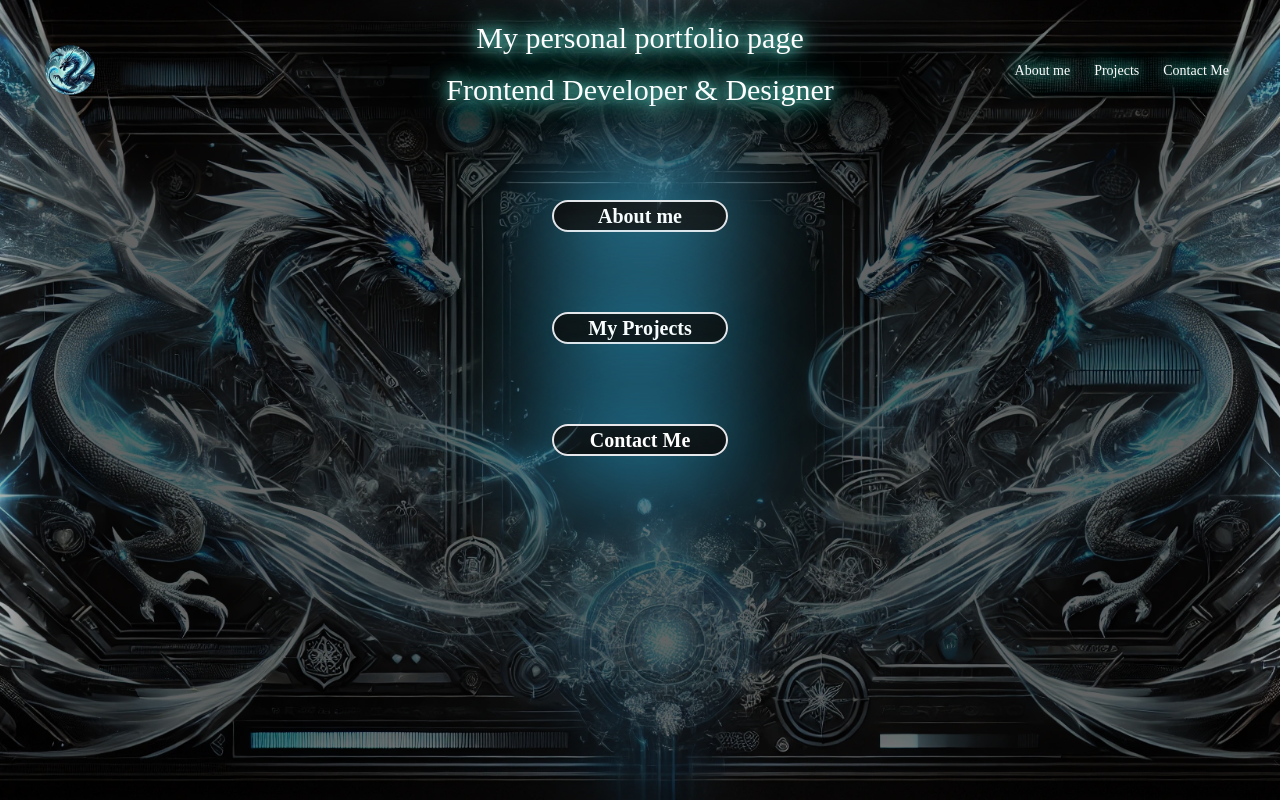
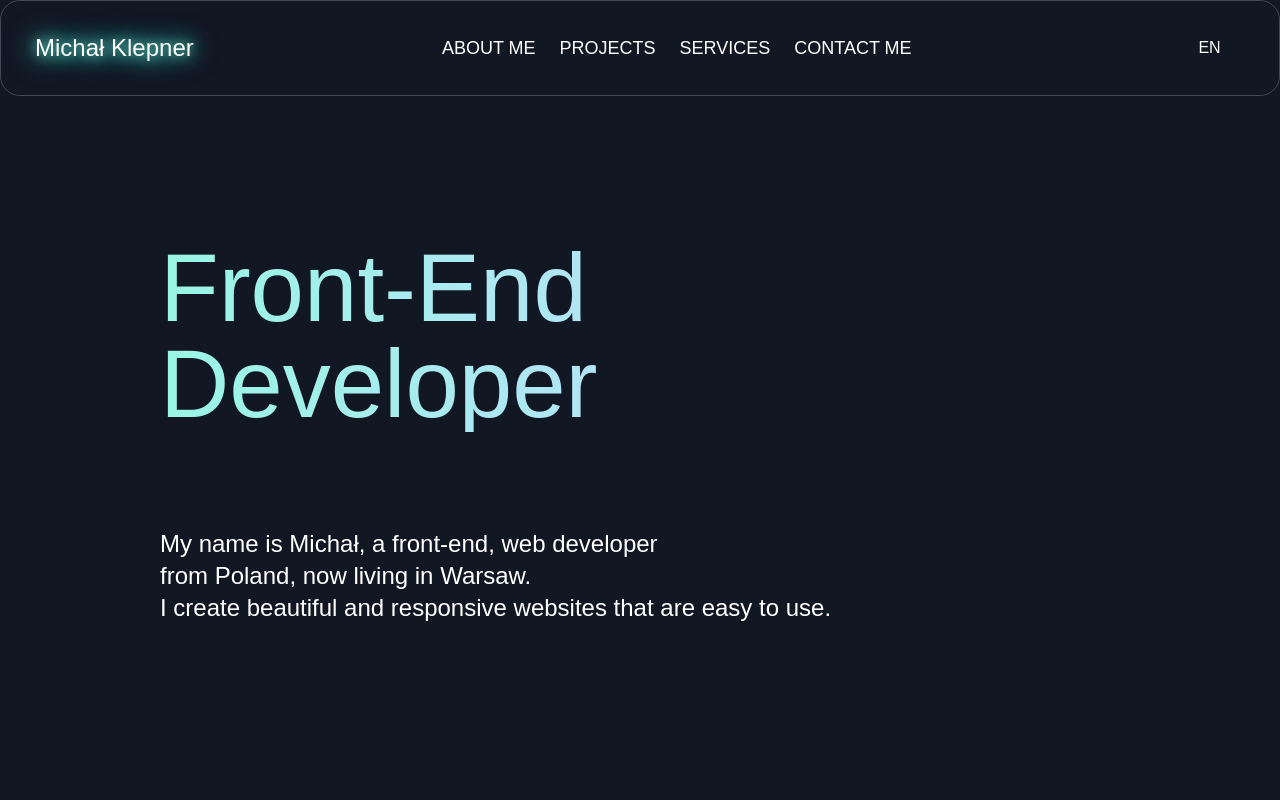
Before and after one commit to FlamingShali/Porfolio-Page, a React (Vite) app: page / in a window 1280 px wide. Built offline with nearby package versions, Linux system fonts and the light colour scheme.

Commit message:
Changed layout of the page, removed bg-image, added new modern design

```diff
--- a/src/components/NavBar.jsx
+++ b/src/components/NavBar.jsx
@@ -1,4 +1,4 @@
-import { NavLink } from "react-router";
+import { Link, NavLink } from "react-router";
 import NavBarLink from "./NavBarLink";
 import { useState } from "react";
 import { X, Menu } from "lucide-react";
@@ -17,36 +17,19 @@ export default function NavBar() {
           <NavBarLink path="/contact">Contact Me </NavBarLink>
         </ul>
       ) : (
-        <div>
-          <nav className="bg-transparent w-full p-5">
-            <div className=" animate-dragon-glow flex justify-between flex-row">
-              <div className="w-1/4 justify-start items-start">
-                <NavLink to="/">
-                  <img
-                    className="rounded-full scale-50 hover:scale-75 transition-all duration-300 "
-                    src={menuIcon}
-                  />
-                </NavLink>
-              </div>
-              <div className=" relative flex flex-col items-center w-4/5 lg:w-1/2 md:text-2xl lg:text-3xl ">
-                <div className="absolute inset-0 bg-black opacity-110 blur-2xl"></div>
-                <h1 className="text-center relative text:sm ">
-                  My personal portfolio page
-                </h1>
-                <h2 className="text-center relative text:sm  mt-4 ">
-                  Frontend Developer & Designer
-                </h2>
-              </div>
-              <ul className="hidden lg:flex md:w-1/5 space-x-6 justify-end m-auto">
-                <NavBarLink path="/aboutSection">About me</NavBarLink>
-                <NavBarLink path="/projects">Projects</NavBarLink>
-                <NavBarLink path="/contact">Contact Me </NavBarLink>
-              </ul>
-              <div className="lg:hidden w-1/4 relative">
-                <div className="absolute left-10 sm:left-24"></div>
-              </div>
-            </div>
-          </nav>
+        <div className="w-1/5">
+          <header className="bg-transparent border fixed top-0 left-0 right-0 w-full flex justify-between items-center lg:p-[34px]  z-30 border-[#414a5a] rounded-[20px] my-0 mx-auto max-w-[1280px] h-24">
+            <Link className="text-2xl animate-dragon-glow" to="/">
+              Michał Klepner
+            </Link>
+            <ul className="uppercase hidden  lg:flex md:w-2/5 space-x-6 w-full">
+              <NavBarLink path="/aboutSection">About me</NavBarLink>
+              <NavBarLink path="/projects">Projects</NavBarLink>
+              <NavBarLink path="/contact">Services </NavBarLink>
+              <NavBarLink path="/contact">Contact Me </NavBarLink>
+            </ul>
+            <button className="w-[71px] p-[6px 32px 6px 8px]">EN</button>
+          </header>
         </div>
       )}
       <button
--- a/src/components/NavBarLink.jsx
+++ b/src/components/NavBarLink.jsx
@@ -7,7 +7,7 @@ const NavBarLink = ({ children, path }) => {
       <NavLink
         viewTransition
         className="hover:text-blue-400 scale-50  hover:scale-125 active:text-blue-400 transition-all duration-300
-        sm:text-sm "
+        sm:text-sm md:text-lg  "
         to={path}
       >
         {children}
--- a/src/index.css
+++ b/src/index.css
@@ -9,9 +9,13 @@
 }
 
 body {
-  font-family:'Times New Roman', Times, serif;
+  background-color: #111723;
+  font-family: "Manrope", sans-serif;
+  font-weight: 400;
   color: white;
-  background-color: black;
+  margin: 0;
+  padding-top: env(safe-area-inset-top, 0);
+  padding-bottom: env(safe-area-inset-bottom, 0);
 }
 
 .active {
--- a/src/pages/AboutSection.jsx
+++ b/src/pages/AboutSection.jsx
@@ -5,7 +5,7 @@ const AboutSection = () => {
   DocumentTitle("Portfolio - About me");
   return (
     <div className=" absolute md:m-auto left-0 right-0 md:top-40 top-60  md:text-2xl flex flex-col bg-transparent justify-items-center text-center">
-      <h1 className=" self-center m-10 font-semibold animate-core-appear">
+      <h1 className=" self-center m-10 font-semibold">
         Something about me
       </h1>
       <div className="font-sans relative animate-appear-down md:m-11 lg:text-lg p-3">
--- a/src/pages/MainPage.jsx
+++ b/src/pages/MainPage.jsx
@@ -4,17 +4,20 @@ import DocumentTitle from "../hooks/DocumentTitle";
 const MainPage = () => {
   DocumentTitle("Portfolio - Main");
   return (
-    <div className="text-white transition-all absolute duration-300 flex flex-col justify-center text-center m-auto left-0 right-0 top-56 md:top-40 font-semibold md:w-1/6">
-      <MainNavLink path="/aboutSection" speed={"quick"}>
-        About me
-      </MainNavLink>
-      <MainNavLink path="/projects" speed={"medium"}>
-        My Projects
-      </MainNavLink>
-      <MainNavLink path="/contact" speed={"long"}>
-        Contact Me
-      </MainNavLink>
-    </div>
+    <main className="text-8xl relative opacity-[1] left-0">
+      <div className="flex flex-col  absolute m-auto top-60 left-40 animate-appear-medium">
+        <h1 className="bg-gradient-to-r from-teal-200 to-blue-200 inline-block text-transparent bg-clip-text">
+          Front-End
+          <br />
+          Developer
+        </h1>
+        <br />
+        <p className="text-2xl">My name is Michał, a front-end, web developer<p>
+          from Poland, now living in Warsaw.
+          </p>
+        I create beautiful and responsive websites that are easy to use. </p>
+      </div>
+    </main>
   );
 };
 
--- a/src/ui/AppLayout.jsx
+++ b/src/ui/AppLayout.jsx
@@ -3,13 +3,9 @@ import NavBar from "../components/NavBar";
 
 const AppLayout = () => {
   return (
-    <div className="absolute w-screen h-screen bg-black bg-cover bg-center bg-no-repeat bg-[url(/src/images/theme.webp)]">
-      <div className="absolute inset-0 bg-black opacity-60 blur-2xl"></div>
-      {/* Przyciemnienie tła */}
-      <div className="relative">
-        <NavBar />
-        <Outlet />
-      </div>
+    <div>
+      <NavBar />
+      <Outlet />
     </div>
   );
 };
--- a/tailwind.config.js
+++ b/tailwind.config.js
@@ -2,6 +2,7 @@
 export default {
   content: ["./index.html", "./src/**/*.{js,ts,jsx,tsx}"],
   theme: {
+
     extend: {
       keyframes: {
         dragonGlow: {
```
